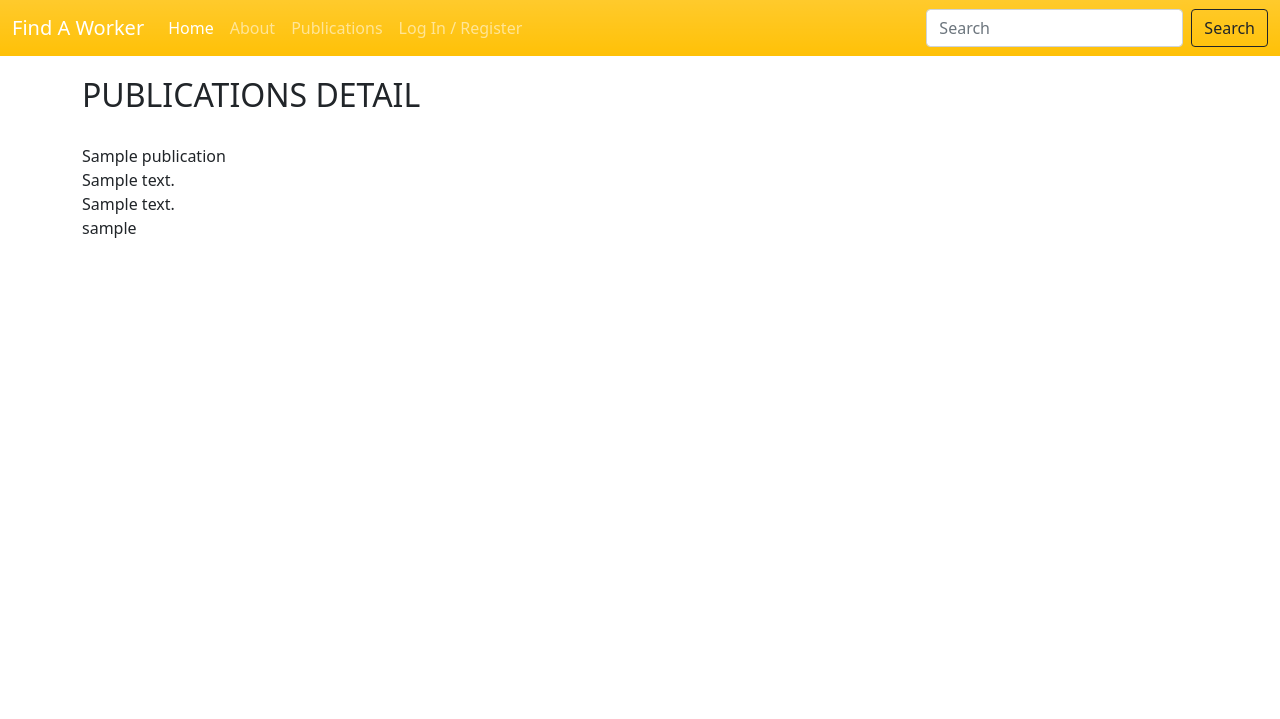
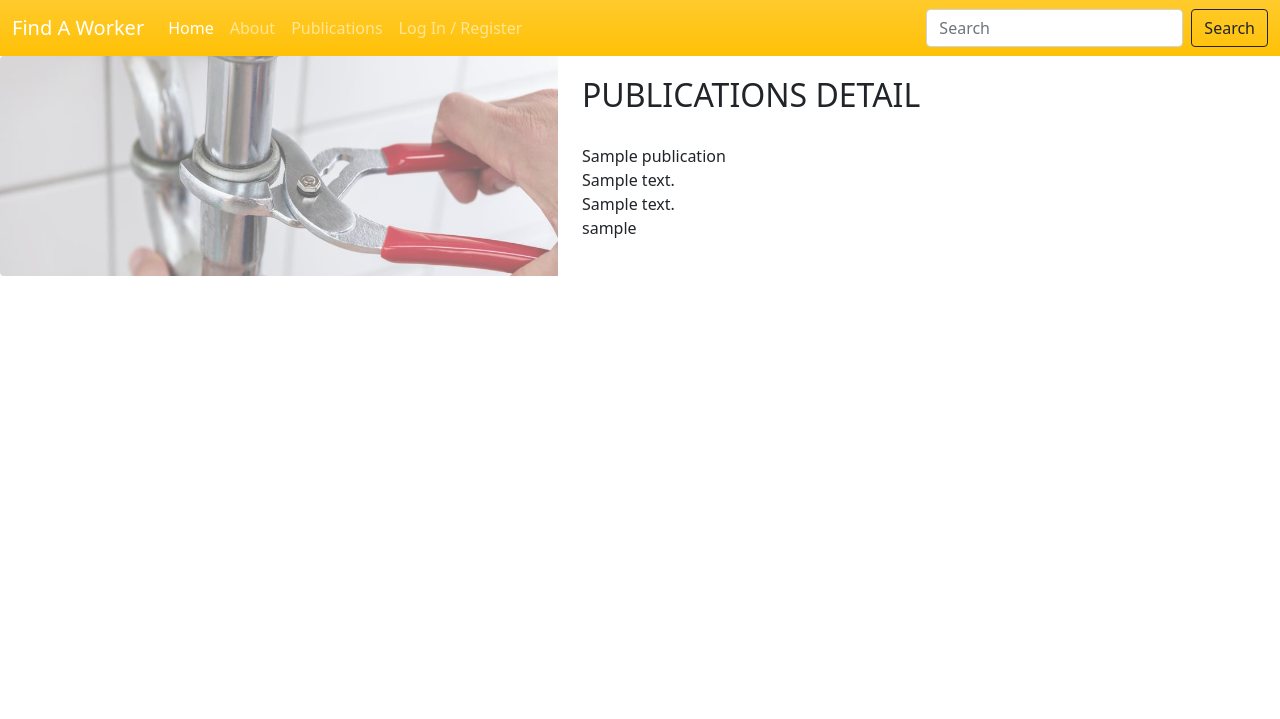
Before and after one commit to arthurmezaonik/portfolio_project_04, a Django app: page /publication_detail/1 in a window 1280 px wide. Shown: the top 719 px of the page. Run offline with Django 3.2, Linux system fonts and the light colour scheme; tables that the repository leaves empty hold one stand-in row (values such as "Sample post").

Commit message:
start to style specific publication page

```diff
--- a/static/css/style.css
+++ b/static/css/style.css
@@ -144,3 +144,10 @@ label > img{
     width: 40%;
     max-width: 100px;
 }
+
+/* Publication Detail */
+.publication-detail{
+    height: calc(100vh - 136px);
+    margin: 0;
+    padding: 0;
+}
--- a/website/templates/publication_detail.html
+++ b/website/templates/publication_detail.html
@@ -2,12 +2,37 @@
 {% load static %}
 
 {% block content %}
-<div class="container">
-    <h2 class='page-header'>Publications Detail</h2>
+<div class="container publication-detail">
     {% for publication in publication_list %}
-        {{publication.title}} <br/>
-        {{publication.small_description}} <br/>
-        {{publication.description}} <br/>
-        {{publication.author}} <br/>
+        <div class="row full-height">
+            <div class="d-none d-lg-block col-lg-6">
+                <img src="
+                    {% if publication.job_type == 0 %}
+                        {% static 'images/job_types/plumber.jpg' %}
+                    {% elif publication.job_type == 1 %}
+                        {% static 'images/job_types/electrician.jpg' %}
+                    {% elif publication.job_type == 2 %}
+                        {% static 'images/job_types/small.jpg' %}
+                    {% elif publication.job_type == 3 %}
+                        {% static 'images/job_types/flooring.jpg' %}
+                    {% elif publication.job_type == 4 %}
+                        {% static 'images/job_types/painting.jpg' %}
+                    {% elif publication.job_type == 5 %}
+                        {% static 'images/job_types/cleaner.jpg' %}
+                    {% elif publication.job_type == 6 %}
+                        {% static 'images/job_types/other.jpg' %}
+                    {% endif %}
+                " class="img-fluid rounded-start job_type_img full-height" alt="Job types image">
+            </div>
+            <div class="col-lg-6">
+                <h2 class='page-header'>Publications Detail</h2>
+
+                {{publication.title}} <br/>
+                {{publication.small_description}} <br/>
+                {{publication.description}} <br/>
+                {{publication.author}} <br/>
+            </div>
+        </div>
     {% endfor %}
+</div>
 {% endblock content %}
```
